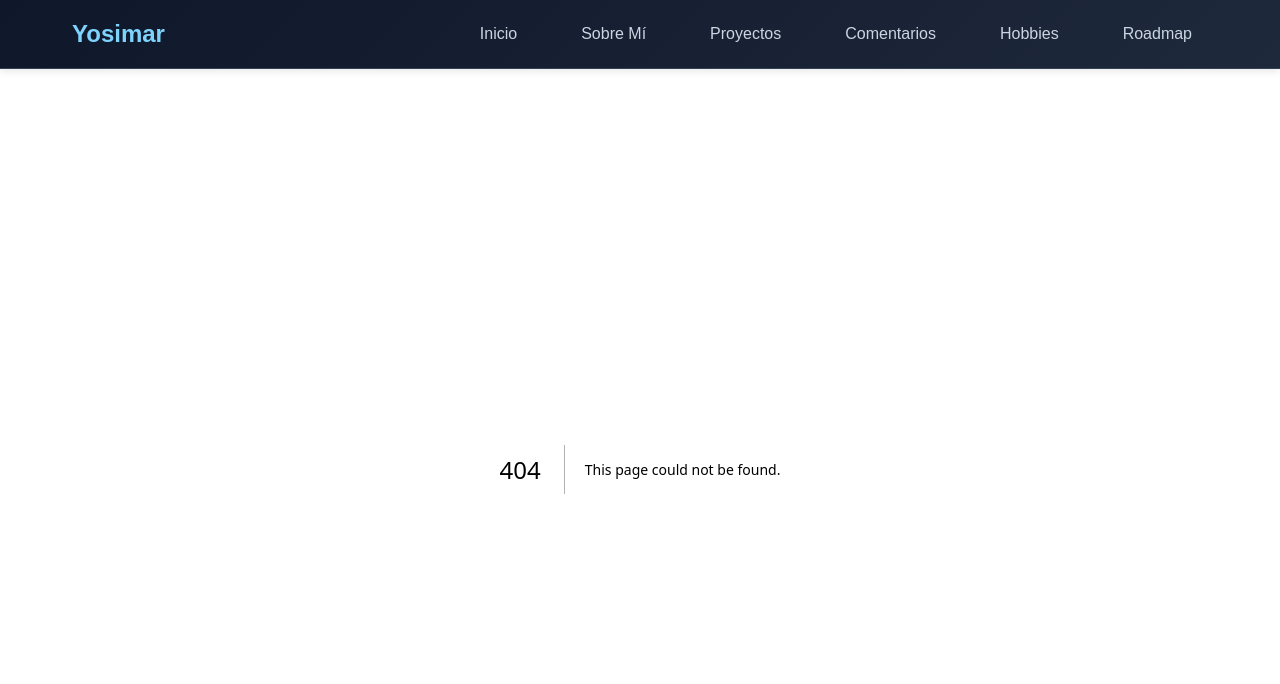
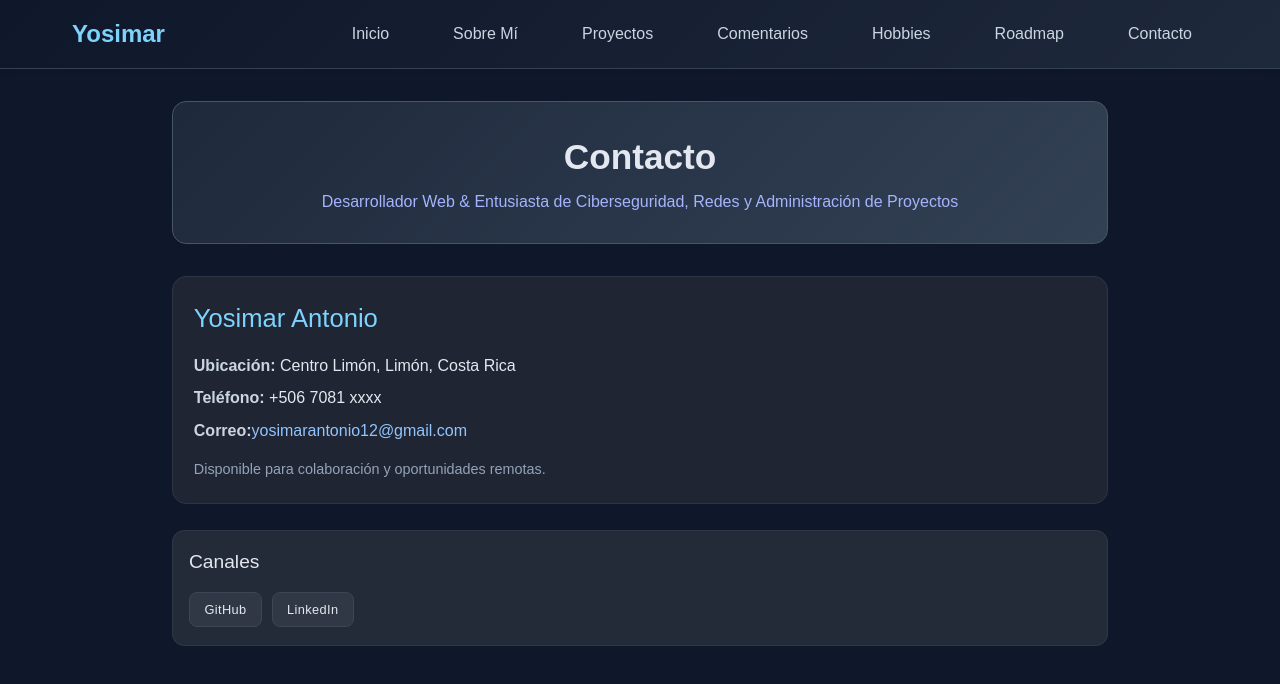
Before and after one commit to Seraf1n0/Front-Portfolio, a Next.js app: page /contact in a window 1280 px wide. Before the commit this address had no page. Shown: the top 684 px of the page. Built offline with nearby package versions, Linux system fonts and the light colour scheme.

Commit message:
add: nueva sección de contacto pequeña para tener un contacto mas centralizado.
Pendiente a ubicar esta sección al alcance del inicio

```diff
--- /dev/null
+++ b/public/data/contact.json
@@ -0,0 +1,12 @@
+{
+  "nombre": "Yosimar Antonio",
+  "rol": "Desarrollador Web & Entusiasta de Ciberseguridad, Redes y Administración de Proyectos",
+  "ubicacion": "Centro Limón, Limón, Costa Rica",
+  "telefono": "+506 7081 xxxx",
+  "email": "yosimarantonio12@gmail.com",
+  "disponibilidad": "Disponible para colaboración y oportunidades remotas.",
+  "canales": [
+    { "tipo": "GitHub", "url": "https://github.com/Seraf1n0" },
+    { "tipo": "LinkedIn", "url": "https://www.linkedin.com/in/yosimar-montenegro-464642338/" }
+  ]
+}
--- /dev/null
+++ b/src/app/contact/page.tsx
@@ -0,0 +1,96 @@
+"use client";
+import "../../styles/contact.css";
+import React, { useEffect, useState } from "react";
+
+// Interfaces para modelo de datos
+interface Canal { tipo: string; url: string; }
+interface ContactData {
+  nombre: string;
+  rol: string;
+  ubicacion: string;
+  telefono: string;
+  email: string;
+  disponibilidad: string;
+  canales: Canal[];
+}
+
+export default function ContactPage() {
+  const [data, setData] = useState<ContactData | null>(null);
+  const [error, setError] = useState<string | null>(null);
+  const [loading, setLoading] = useState(true);
+
+  useEffect(() => {
+    const load = async () => {
+      try {
+        const res = await fetch("/data/contact.json");
+        if (!res.ok) throw new Error("No se pudo cargar contacto");
+        const json: ContactData = await res.json();
+        setData(json);
+      } catch (e) {
+        setError(e instanceof Error ? e.message : "Error desconocido");
+      } finally {
+        setLoading(false);
+      }
+    };
+    load();
+  }, []);
+
+  if (loading) return <main className="contact-container"><p className="loading-small">Cargando…</p></main>;
+  if (error || !data) return (
+    <main className="contact-container">
+      <div className="error-message">
+        <h2>Error</h2><p>{error}</p>
+      </div>
+    </main>
+  );
+
+  return (
+    <main className="contact-container">
+      <header className="contact-header">
+        <h1 className="contact-title">Contacto</h1>
+        <p className="contact-sub">{data.rol}</p>
+      </header>
+
+      <section className="contact-card" aria-label="Información de contacto principal">
+        <h2 className="contact-name">{data.nombre}</h2>
+        <ul className="contact-list" aria-label="Datos directos">
+          <li><span className="label">Ubicación:</span> {data.ubicacion}</li>
+          <li><span className="label">Teléfono:</span> {data.telefono}</li>
+          <li><span className="label">Correo:</span>
+            <a href={`mailto:${data.email}`} className="contact-link">{data.email}</a>
+          </li>
+        </ul>
+        <p className="contact-avail">{data.disponibilidad}</p>
+      </section>
+
+      <section className="contact-channels" aria-label="Canales externos">
+        <h3 className="channels-title">Canales</h3>
+        <ul className="channels-list">
+          {data.canales.map(c => (
+            <li key={c.tipo}>
+              <a href={c.url} target="_blank" rel="noopener noreferrer" className="channel-link">
+                {c.tipo}
+              </a>
+            </li>
+          ))}
+        </ul>
+      </section>
+
+      <script
+        type="application/ld+json"
+        // SEO
+        dangerouslySetInnerHTML={{
+          __html: JSON.stringify({
+            "@context": "https://schema.org",
+            "@type": "Person",
+            "name": data.nombre,
+            "jobTitle": data.rol,
+            "address": { "@type": "PostalAddress", "addressLocality": "Limón", "addressCountry": "Costa Rica" },
+            "email": data.email,
+            "telephone": data.telefono
+          })
+        }}
+      />
+    </main>
+  );
+}
--- a/src/components/Navbar.tsx
+++ b/src/components/Navbar.tsx
@@ -10,6 +10,7 @@ const links = [
   { href: "/comments", label: "Comentarios" },
   { href: "/hobbies", label: "Hobbies" },
   { href: "/roadmap", label: "Roadmap" },
+  { href: "/contact", label: "Contacto" },
 ];
 
 export default function Navbar() {
--- /dev/null
+++ b/src/styles/contact.css
@@ -0,0 +1,122 @@
+.contact-container {
+  max-width: 1000px;
+  margin: 0 auto;
+  padding: 2rem;
+}
+.contact-header {
+  text-align: center;
+  margin-bottom: 2rem;
+  background: linear-gradient(135deg, #1e293b, #334155);
+  padding: 1.8rem 1.3rem;
+  border: 1px solid #475569;
+  border-radius: 14px;
+}
+.contact-title {
+  margin: 0;
+  font-size: 2.2rem;
+  font-weight: 700;
+  color: #e3e8f0;
+}
+.contact-sub {
+  margin: 0.4rem 0 0;
+  color: #a5b4fc;
+}
+.contact-card {
+  background: #1f2533;
+  border: 1px solid #2d3442;
+  border-radius: 14px;
+  padding: 1.4rem 1.3rem;
+  margin-bottom: 1.6rem;
+}
+.contact-name {
+  margin: 0 0 1rem;
+  font-size: 1.6rem;
+  color: #7dd3fc;
+}
+.contact-list {
+  list-style: none;
+  margin: 0 0 1rem;
+  padding: 0;
+  display: flex;
+  flex-direction: column;
+  gap: 0.55rem;
+}
+.label {
+  font-weight: 600;
+  color: #cbd5e1;
+}
+.contact-link {
+  color: #93c5fd;
+  text-decoration: none;
+}
+.contact-link:hover {
+  text-decoration: underline;
+}
+.contact-avail {
+  margin: 0;
+  font-size: 0.9rem;
+  color: #94a3b8;
+}
+.contact-channels {
+  background: #232a38;
+  border: 1px solid #303846;
+  border-radius: 12px;
+  padding: 1.1rem 1rem;
+}
+.channels-title {
+  margin: 0 0 0.9rem;
+  font-size: 1.2rem;
+  color: #e3e8f0;
+}
+.channels-list {
+  list-style: none;
+  margin: 0;
+  padding: 0;
+  display: flex;
+  flex-wrap: wrap;
+  gap: 0.6rem;
+}
+.channel-link {
+  display: inline-block;
+  padding: 0.45rem 0.9rem;
+  background: #303846;
+  border: 1px solid #3b4656;
+  border-radius: 8px;
+  font-size: 0.8rem;
+  letter-spacing: 0.4px;
+  color: #e3e8f0;
+  text-decoration: none;
+}
+.channel-link:hover {
+  background: #3b4656;
+}
+.loading-small {
+  text-align: center;
+  padding: 2rem;
+}
+.error-message {
+  text-align: center;
+  padding: 2rem;
+}
+@media (max-width: 768px) {
+  .contact-title {
+    font-size: 1.9rem;
+  }
+  .contact-container {
+    padding: 1.3rem;
+  }
+}
+@media (max-width: 480px) {
+  .contact-title {
+    font-size: 1.6rem;
+  }
+  .contact-card,
+  .contact-channels {
+    padding: 1rem 0.9rem;
+  }
+}
+@media (prefers-reduced-motion: reduce) {
+  .channel-link {
+    transition: none;
+  }
+}
```
